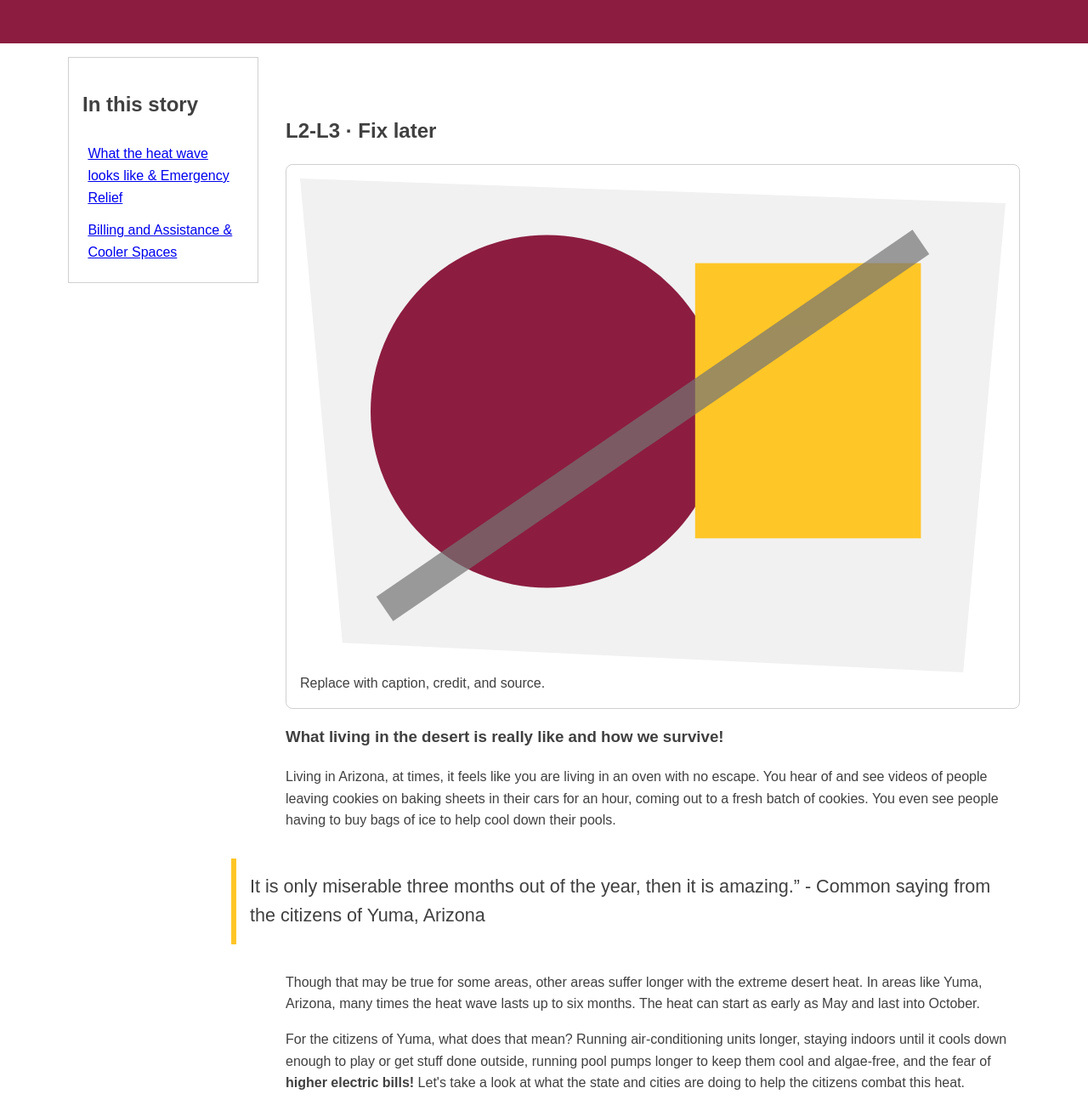
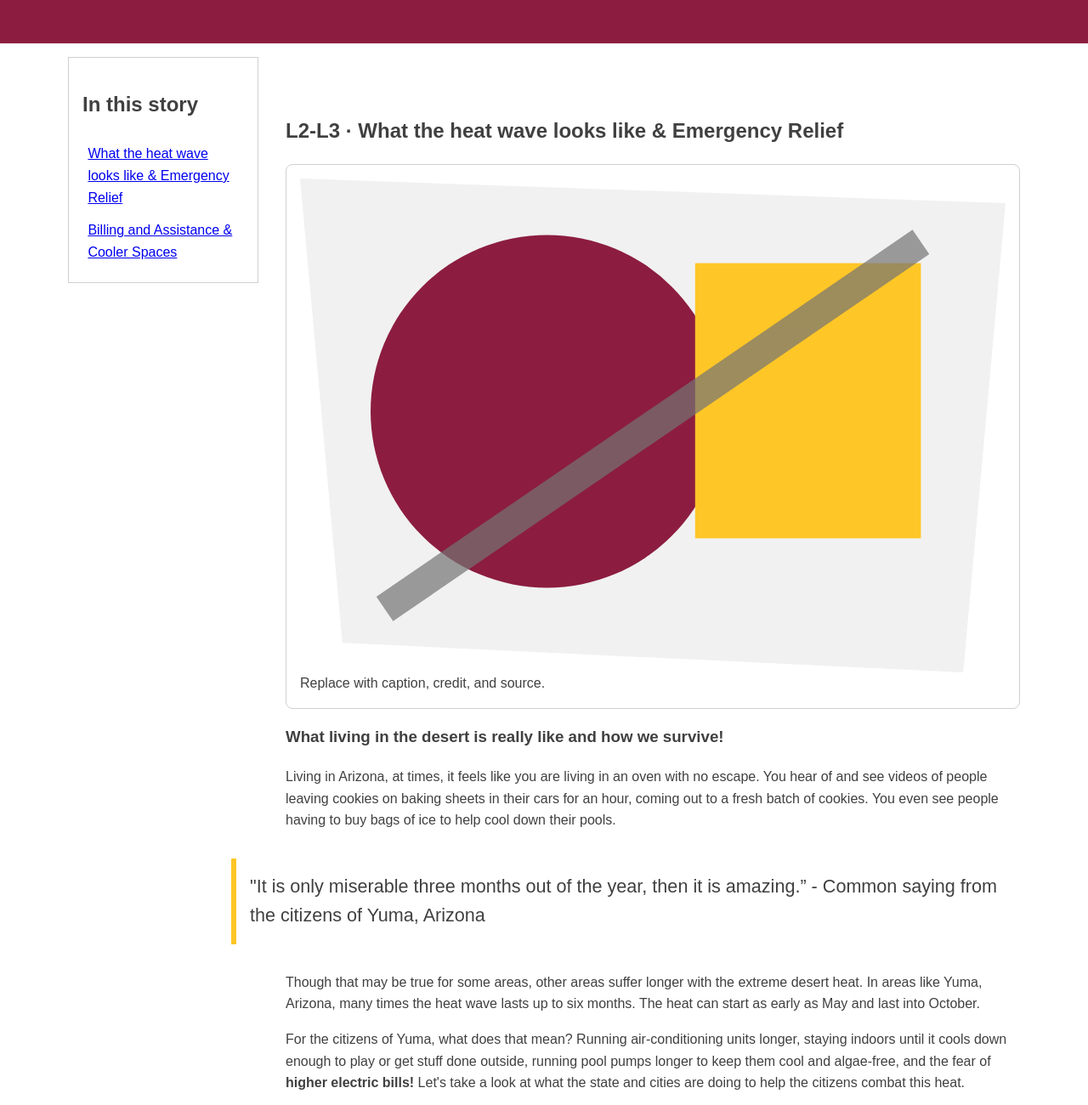
Before and after one commit to srbentl1/Layered-Feature-Story, a plain HTML site: page index.html in a window 1280 px wide. Shown: the part 380-1680 px from the top of the page at 85% size. Drawn offline with Linux system fonts and the light colour scheme.

Commit message:
Main content
Cleaning up some of the main content

```diff
--- a/index.html
+++ b/index.html
@@ -21,14 +21,14 @@
             </aside>
             <article>
                 <section id="section-one">
-                    <h2>L2-L3 · Fix later</h2>
+                    <h2>L2-L3 · What the heat wave looks like & Emergency Relief</h2>
                     <figure class="feature-figure">
                         <img src="feature.svg" alt="Replace with a contextual alternative" width="1000" height="700">
                         <figcaption>Replace with caption, credit, and source.</figcaption>
                     </figure>
                     <h3>What living in the desert is really like and how we survive!</h3>
                     <p>Living in Arizona, at times, it feels like you are living in an oven with no escape. You hear of and see videos of people leaving cookies on baking sheets in their cars for an hour, coming out to a fresh batch of cookies. You even see people having to buy bags of ice to help cool down their pools.</p>
-                    <blockquote class="pull-quote">It is only miserable three months out of the year, then it is amazing.” - Common saying from the citizens of Yuma, Arizona</blockquote>
+                    <blockquote class="pull-quote">"It is only miserable three months out of the year, then it is amazing.” - Common saying from the citizens of Yuma, Arizona</blockquote>
                     <p>Though that may be true for some areas, other areas suffer longer with the extreme desert heat. In areas like Yuma, Arizona, many times the heat wave lasts up to six months. The heat can start as early as May and last into October.</p>
                     <p>For the citizens of Yuma, what does that mean? Running air-conditioning units longer, staying indoors until it cools down enough to play or get stuff done outside, running pool pumps longer to keep them cool and algae-free, and the fear of <strong>higher electric bills!</strong> Let's take a look at what the state and cities are doing to help the citizens combat this heat.</p>
                     <h3>Cooling Centers and Hydration Areas</h3>
```
